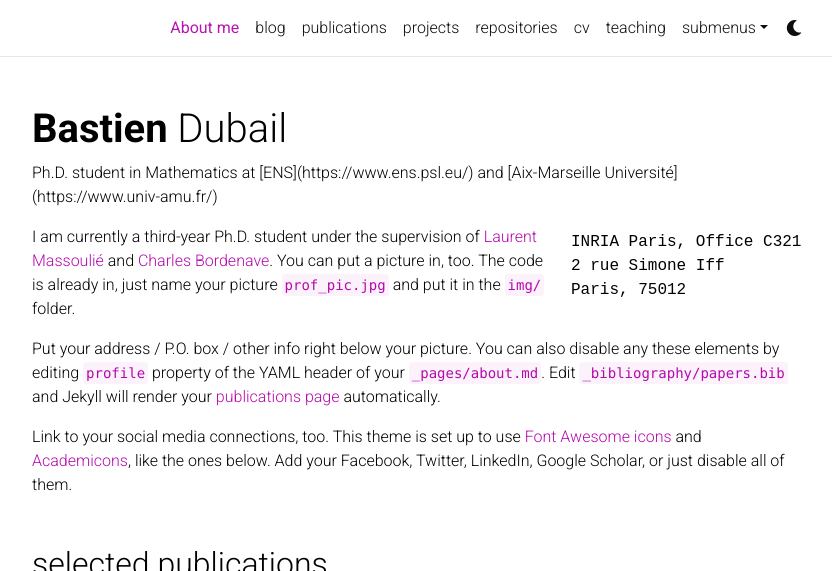
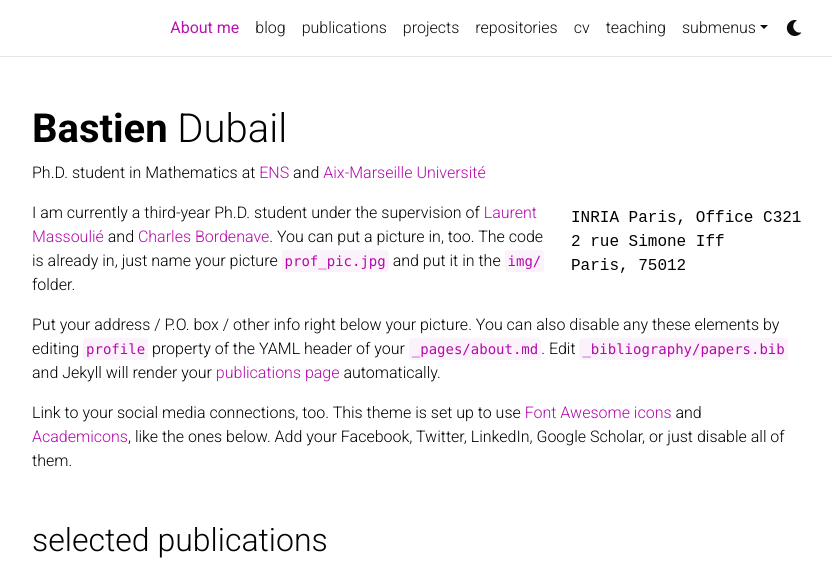
Before and after one commit to bdubail/bdubail.github.io, a Jekyll site: the page built from _pages/about.md, in a window 1280 px wide, cut to the strip 0-571 px from the top of the page. Shown: the whole strip, without its empty margins (223-1055 px from the left). Built offline with Jekyll 4.4.1, drawn with Linux system fonts in a browser that asks for light colours; comment, search, counter and statistics services are not loaded; a style sheet for code colours, icons or effects is not loaded; some of the changed lines change nothing that is shown.

Commit message:
Update about.md

```diff
--- a/_pages/about.md
+++ b/_pages/about.md
@@ -2,7 +2,7 @@
 layout: about
 title: About me
 permalink: /
-subtitle: Ph.D. student in Mathematics at [ENS](https://www.ens.psl.eu/) and [Aix-Marseille Université](https://www.univ-amu.fr/)
+subtitle: Ph.D. student in Mathematics at <a href="https://www.ens.psl.eu/">ENS</a> and <a href="[https://www.ens.psl.eu](https://www.univ-amu.fr/)">Aix-Marseille Université </a>
 
 profile:
   align: right
```
